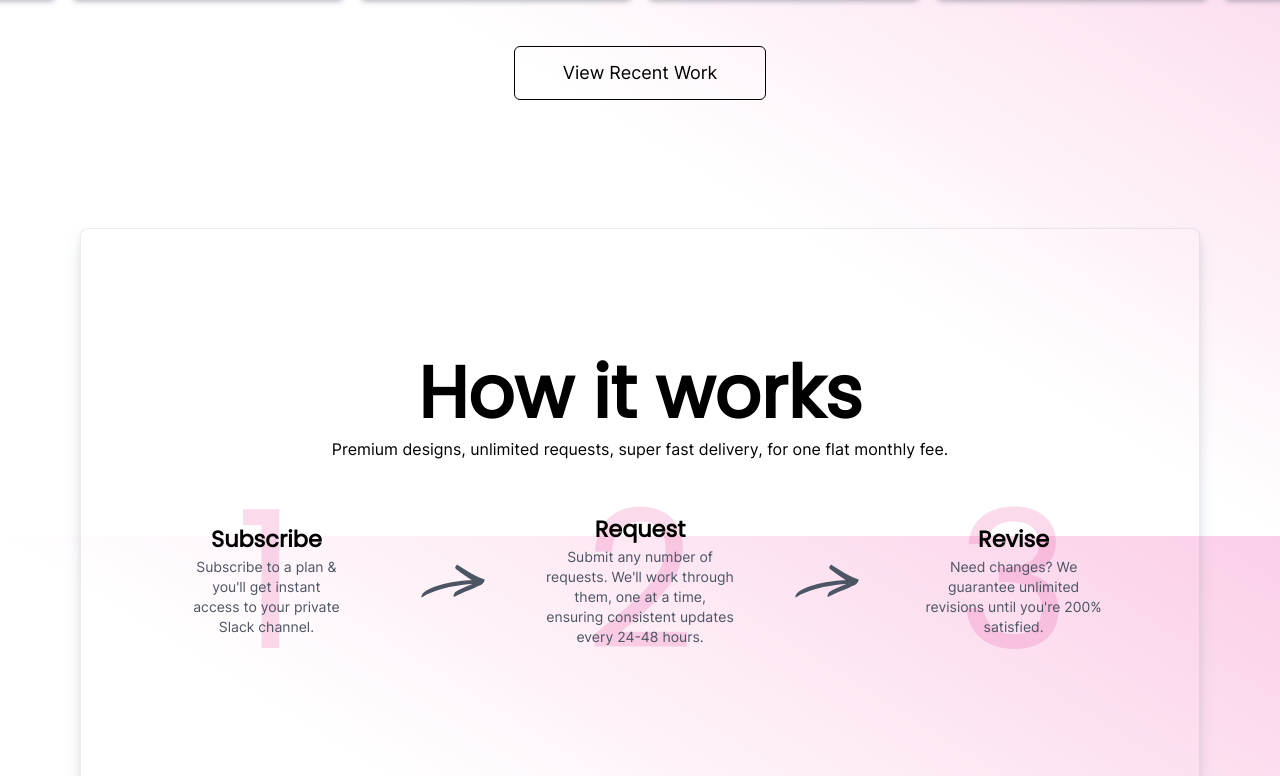
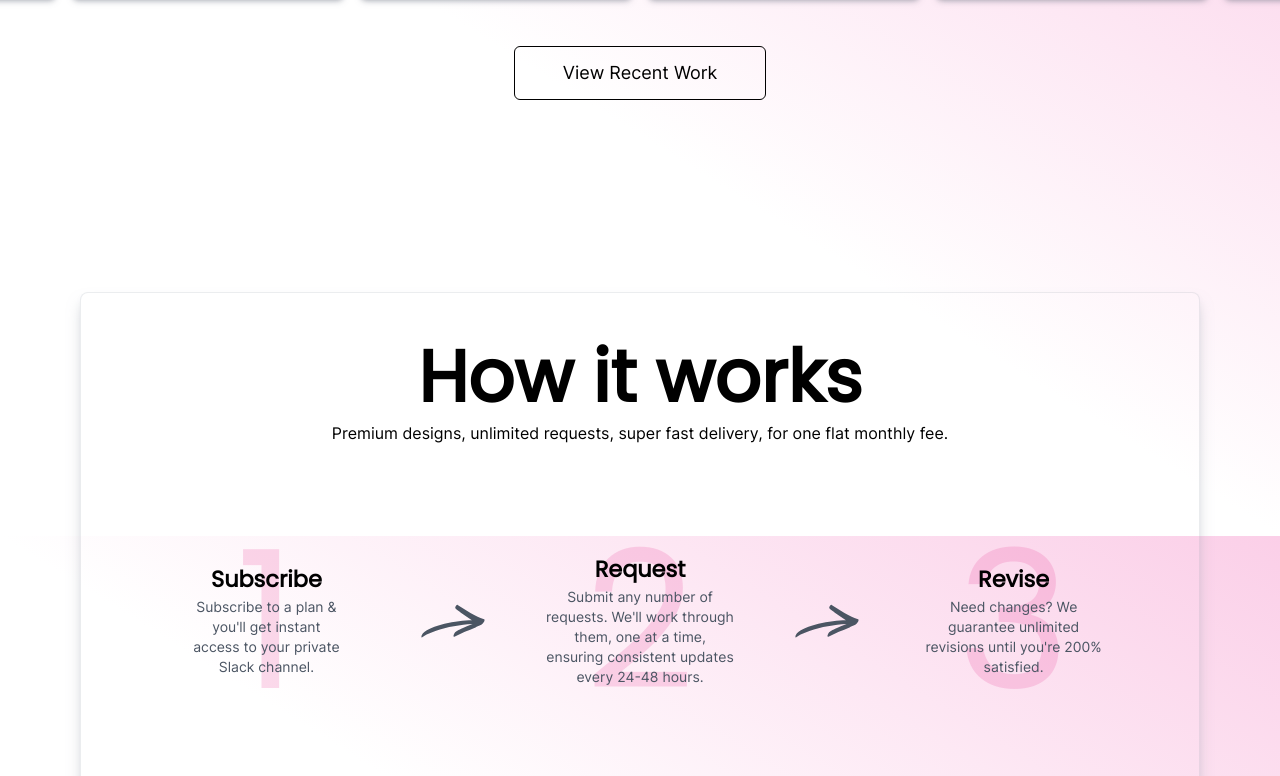
Before and after one commit to adelicia-js/webmakers-assignment, a React (Vite) app: page / in a window 1280 px wide. Shown: the part 1064-1840 px from the top of the page. Built offline with nearby package versions, Linux system fonts and the light colour scheme.

Commit message:
small tweak to how-it-works

```diff
--- a/src/components/body/Working.jsx
+++ b/src/components/body/Working.jsx
@@ -124,13 +124,13 @@ export default function HowItWorks() {
   return (
     <section
       id="how-it-works"
-      className="p-8 md:p-12 lg:px-20 lg:py-32 min-h-[30vh]"
+      className="p-8 md:p-12 lg:px-20 lg:py-48 min-h-[30vh]"
     >
       <div
         id="how-it-works-wrapper"
-        className="p-12 lg:px-20 lg:py-32 border border-t-gray-400/20 border-x-gray-400/20 border-b-gray-200 rounded-lg shadow-lg shadow-gray-400/50 text-center flex flex-col"
+        className="p-12 lg:px-20 lg:py-12 border border-t-gray-400/20 border-x-gray-400/20 border-b-gray-200 rounded-lg shadow-lg shadow-gray-400/50 text-center flex flex-col lg:gap-8"
       >
-        <div id="how-it-works-header-wrapper" className="-mb-6">
+        <div id="how-it-works-header-wrapper" className="">
           <h1
             id="how-it-works-header"
             className="text-4xl sm:text-6xl md:text-7xl text-center font-bold mb-6 md:mb-2 min-[400px]:whitespace-pre"
```
